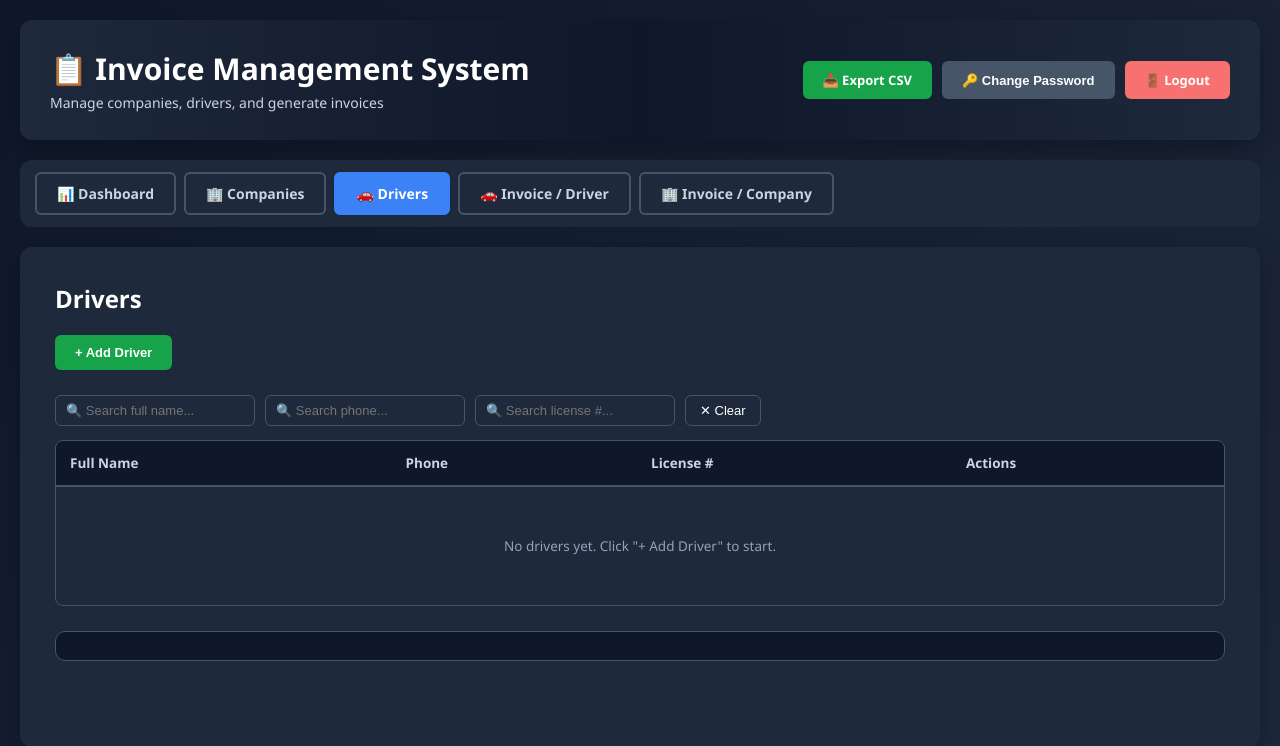
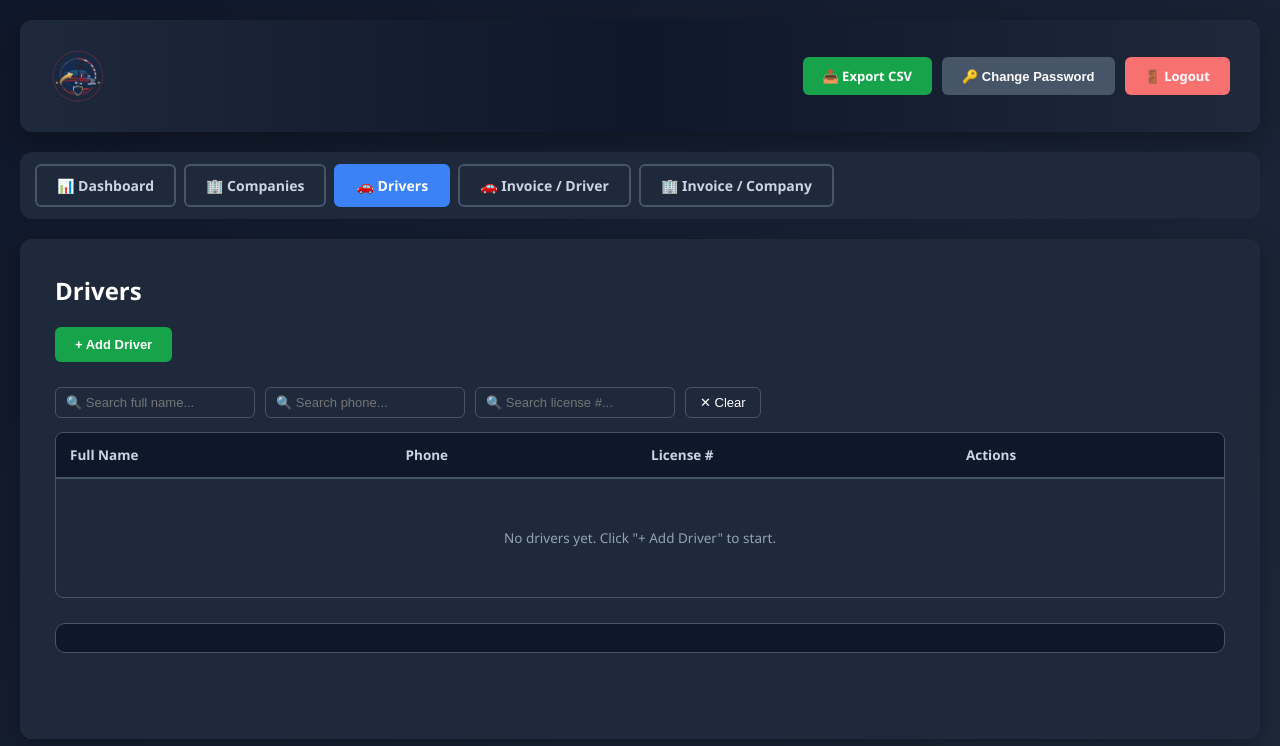
Before and after one commit to arifbillahcse/invoice-manager-for-moving-company, a PHP site: page /drivers.php in a window 1280 px wide. Shown: the top 746 px of the page. Run offline with PHP 8.4, Linux system fonts and the light colour scheme; the visitor is signed in with stand-in values (Sample User, id 1); data that the repository does not hold is empty; some libraries are stand-ins or nearby versions.

Commit message:
Replace header text with logo image (assets/apvl-logo.png)
Swaps the h1/p text block in the header for an <img> pointing to
assets/apvl-logo.png. Adds .header-logo CSS (height: 56px, auto width).

https://claude.ai/code/session_016kjfX2y4oqGPD4AK4JYvyJ

```diff
--- a/assets/css/style.css
+++ b/assets/css/style.css
@@ -45,6 +45,8 @@ body {
 }
 .header h1 { font-size: 30px; color: var(--text); }
 .header p  { color: var(--text2); font-size: 14px; margin-top: 4px; }
+.header-brand { display: flex; align-items: center; }
+.header-logo  { height: 56px; width: auto; display: block; object-fit: contain; }
 .header-actions { display: flex; gap: 10px; flex-wrap: wrap; }
 
 /* ── Nav ── */
--- a/includes/header.php
+++ b/includes/header.php
@@ -22,9 +22,8 @@ $navItems = [
 <div class="app-wrapper">
 
     <div class="header">
-        <div>
-            <h1>📋 Invoice Management System</h1>
-            <p>Manage companies, drivers, and generate invoices</p>
+        <div class="header-brand">
+            <img src="assets/apvl-logo.png" alt="Logo" class="header-logo">
         </div>
         <div class="header-actions">
             <a class="btn btn-success" href="api/export.php">📥 Export CSV</a>
```
